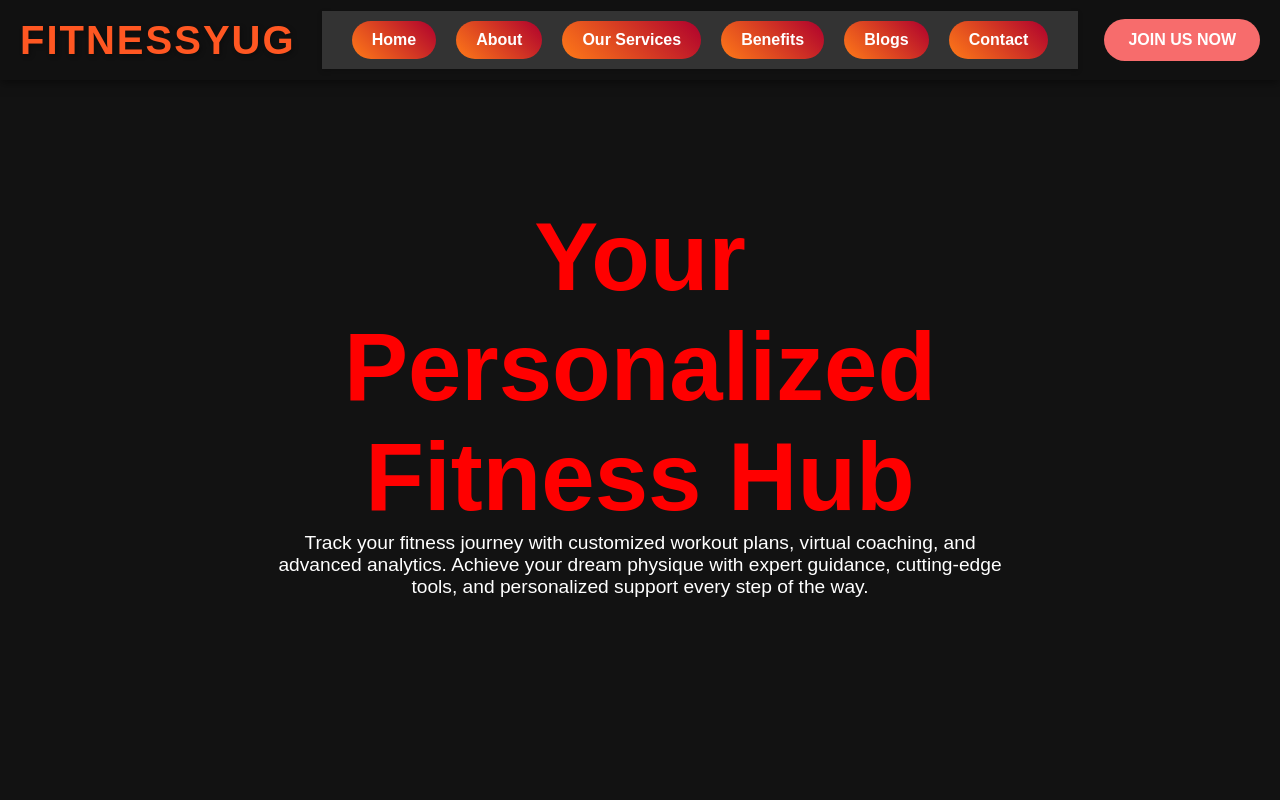
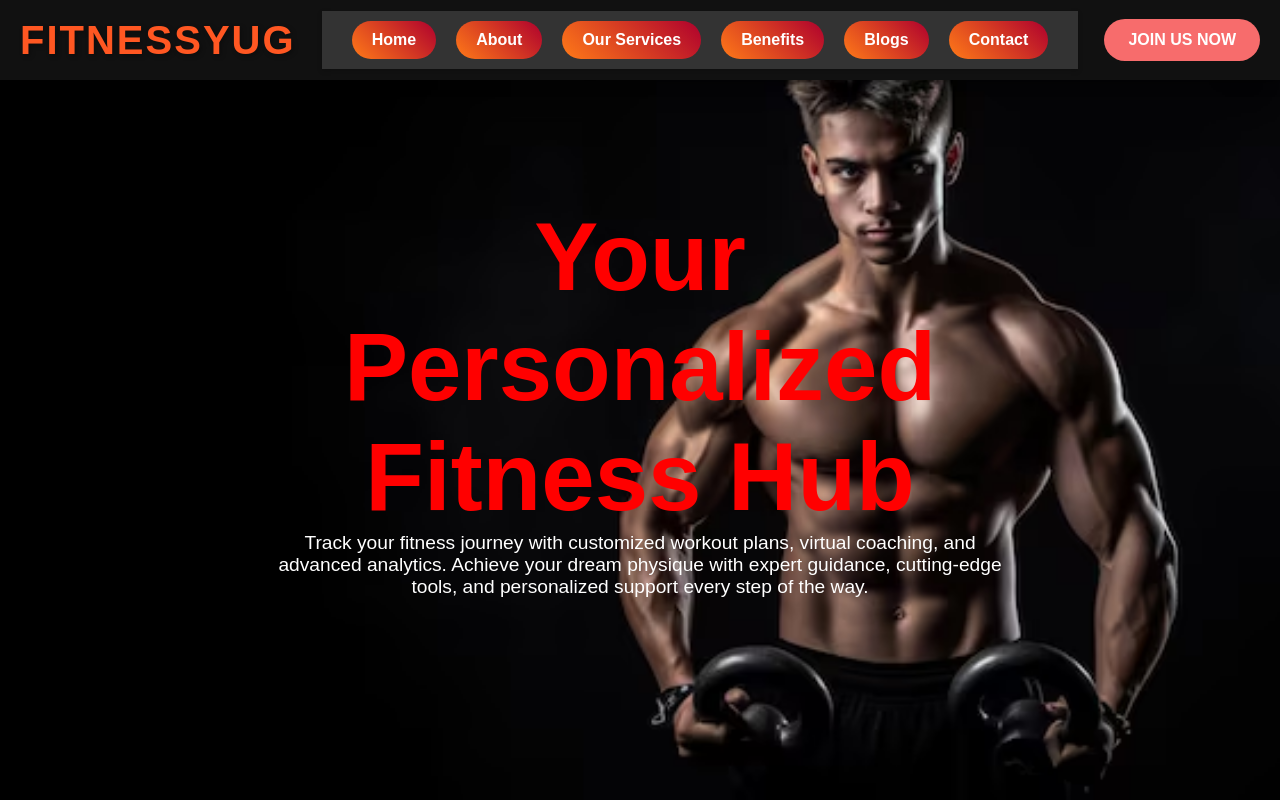
Before and after one commit to Sathvik2309/FitnessYug-website, a plain HTML site: page index.html in a window 1280 px wide. Shown: the top 800 px of the page. Drawn offline with Linux system fonts and the light colour scheme; the site is published under a folder, as on GitHub Pages, so addresses that start at the root find nothing.

Commit message:
Update styles.css

```diff
--- a/styles.css
+++ b/styles.css
@@ -151,7 +151,7 @@
     justify-content: center; /* Center content horizontally */
     align-items: center; /* Center content vertically */
     height: 100vh; /* Set height to 100% of the viewport */
-    background-image: url("/gym9.avif"); /* Your custom gym image */
+    background-image: url("gym9.avif"); /* Your custom gym image */
     background-size: cover; /* Ensure the image covers the whole section */
     background-position: center; /* Center the image */
     background-repeat: no-repeat; /* Prevent image repetition */
```
